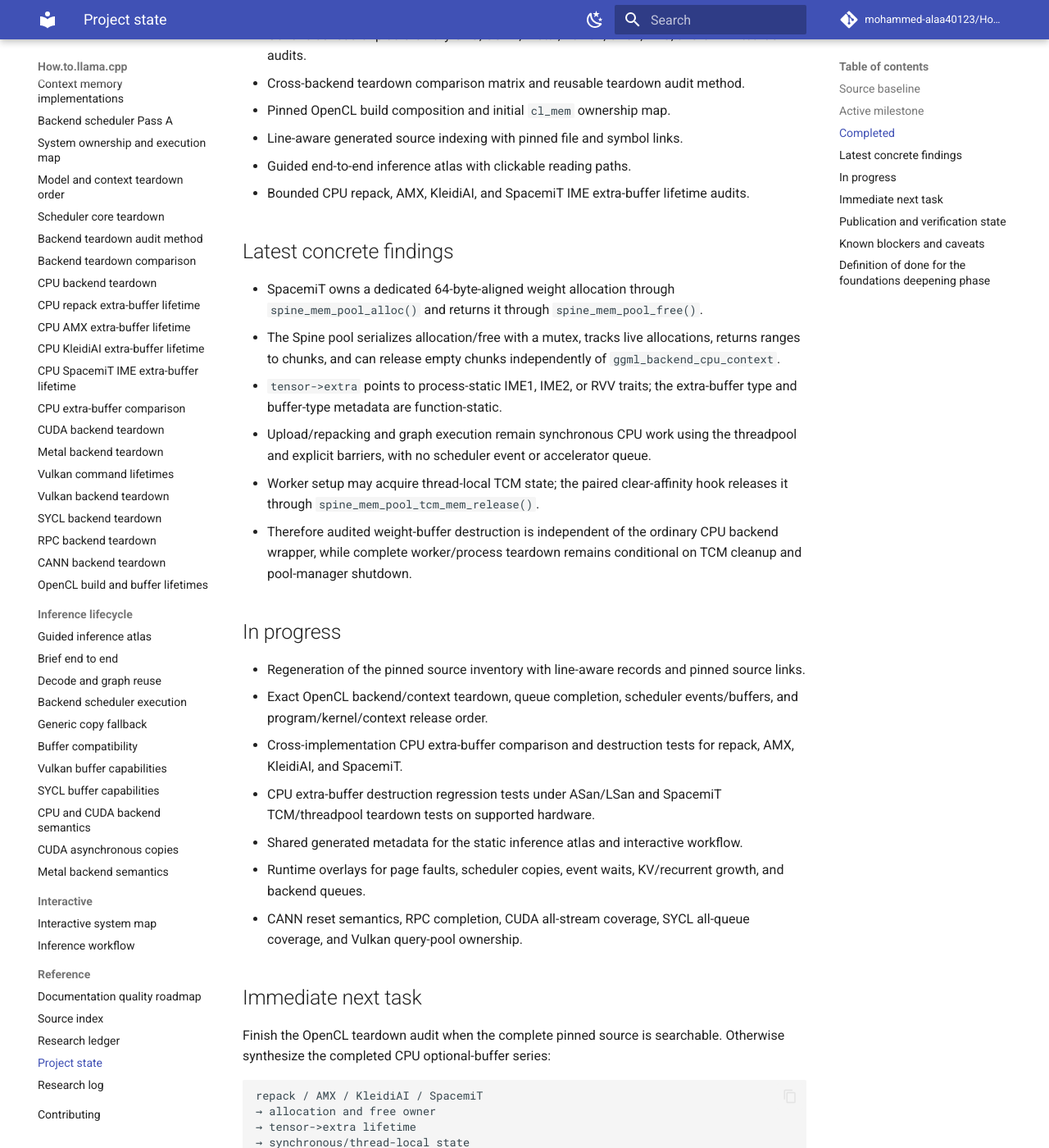
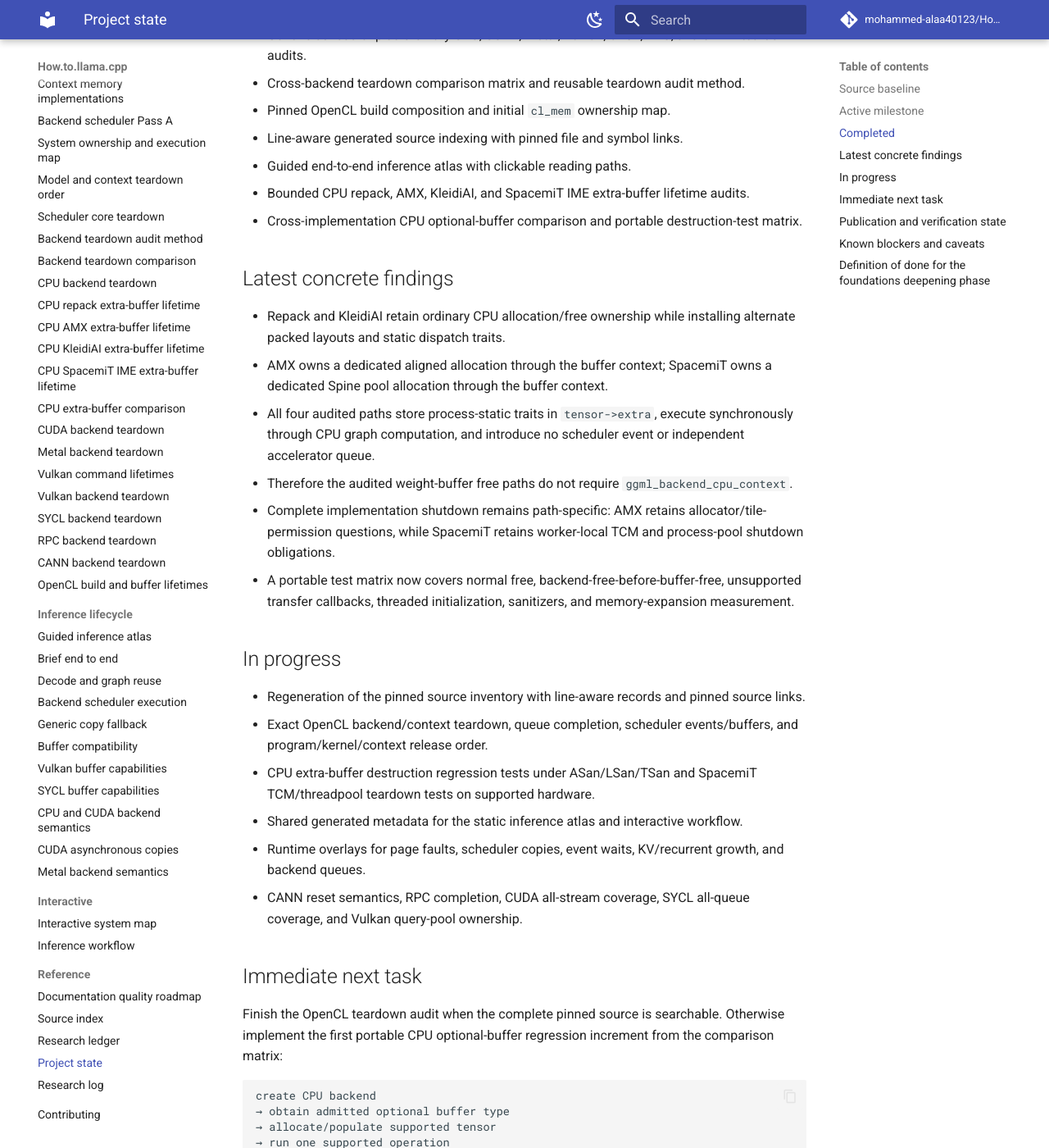
Before and after one commit to mohammed-alaa40123/How.to.llama.cpp, an MkDocs documentation site: the page built from docs/reference/project-state.md, in a window 1280 px wide and 1400 px high, scrolled down 930 px. Shown: the whole window at 82% size. Built offline with MkDocs 1.6.1 and Material for MkDocs 9.7.7, drawn with Linux system fonts in a browser that asks for light colours; comment, search, counter and statistics services are not loaded; some of the changed text lies outside the part shown.

Commit message:
docs: update project state after CPU comparison

````diff
--- a/docs/reference/project-state.md
+++ b/docs/reference/project-state.md
@@ -27,58 +27,56 @@ Read this file after the root README on every run. It is the compact checkpoint
 - Line-aware generated source indexing with pinned file and symbol links.
 - Guided end-to-end inference atlas with clickable reading paths.
 - Bounded CPU repack, AMX, KleidiAI, and SpacemiT IME extra-buffer lifetime audits.
+- Cross-implementation CPU optional-buffer comparison and portable destruction-test matrix.
 
 ## Latest concrete findings
 
-- SpacemiT owns a dedicated 64-byte-aligned weight allocation through `spine_mem_pool_alloc()` and returns it through `spine_mem_pool_free()`.
-- The Spine pool serializes allocation/free with a mutex, tracks live allocations, returns ranges to chunks, and can release empty chunks independently of `ggml_backend_cpu_context`.
-- `tensor->extra` points to process-static IME1, IME2, or RVV traits; the extra-buffer type and buffer-type metadata are function-static.
-- Upload/repacking and graph execution remain synchronous CPU work using the threadpool and explicit barriers, with no scheduler event or accelerator queue.
-- Worker setup may acquire thread-local TCM state; the paired clear-affinity hook releases it through `spine_mem_pool_tcm_mem_release()`.
-- Therefore audited weight-buffer destruction is independent of the ordinary CPU backend wrapper, while complete worker/process teardown remains conditional on TCM cleanup and pool-manager shutdown.
+- Repack and KleidiAI retain ordinary CPU allocation/free ownership while installing alternate packed layouts and static dispatch traits.
+- AMX owns a dedicated aligned allocation through the buffer context; SpacemiT owns a dedicated Spine pool allocation through the buffer context.
+- All four audited paths store process-static traits in `tensor->extra`, execute synchronously through CPU graph computation, and introduce no scheduler event or independent accelerator queue.
+- Therefore the audited weight-buffer free paths do not require `ggml_backend_cpu_context`.
+- Complete implementation shutdown remains path-specific: AMX retains allocator/tile-permission questions, while SpacemiT retains worker-local TCM and process-pool shutdown obligations.
+- A portable test matrix now covers normal free, backend-free-before-buffer-free, unsupported transfer callbacks, threaded initialization, sanitizers, and memory-expansion measurement.
 
 ## In progress
 
 - Regeneration of the pinned source inventory with line-aware records and pinned source links.
 - Exact OpenCL backend/context teardown, queue completion, scheduler events/buffers, and program/kernel/context release order.
-- Cross-implementation CPU extra-buffer comparison and destruction tests for repack, AMX, KleidiAI, and SpacemiT.
-- CPU extra-buffer destruction regression tests under ASan/LSan and SpacemiT TCM/threadpool teardown tests on supported hardware.
+- CPU extra-buffer destruction regression tests under ASan/LSan/TSan and SpacemiT TCM/threadpool teardown tests on supported hardware.
 - Shared generated metadata for the static inference atlas and interactive workflow.
 - Runtime overlays for page faults, scheduler copies, event waits, KV/recurrent growth, and backend queues.
 - CANN reset semantics, RPC completion, CUDA all-stream coverage, SYCL all-queue coverage, and Vulkan query-pool ownership.
 
 ## Immediate next task
 
-Finish the OpenCL teardown audit when the complete pinned source is searchable. Otherwise synthesize the completed CPU optional-buffer series:
+Finish the OpenCL teardown audit when the complete pinned source is searchable. Otherwise implement the first portable CPU optional-buffer regression increment from the comparison matrix:
 
 ```text
-repack / AMX / KleidiAI / SpacemiT
-→ allocation and free owner
-→ tensor->extra lifetime
-→ synchronous/thread-local state
-→ unsupported transfer callbacks
-→ backend-wrapper independence
-→ portable destruction test matrix
+create CPU backend
+→ obtain admitted optional buffer type
+→ allocate/populate supported tensor
+→ run one supported operation
+→ free CPU backend wrapper
+→ free tensor metadata and buffer
+→ repeat under ASan/LSan
 ```
 
 ## Publication and verification state
 
-- Work is published in PR #1 from branch `automation/backend-teardown-audit-method`; checked head `f86b8c67c959f47d01a5574b65f0c471b3eb9353` was mergeable before the final state-only commit.
-- Added `docs/architecture/cpu-spacemit-ime-extra-buffer-lifetime.md` and linked it after the KleidiAI audit.
-- Added detailed note `logs/research/2026-07-14/0650-cpu-spacemit-ime-extra-buffer-lifetime.md`.
+- Work is published in PR #1 from branch `automation/backend-teardown-audit-method`.
+- Added `docs/architecture/cpu-extra-buffer-comparison.md` and linked it after the four implementation-specific CPU pages.
+- Added detailed note `logs/research/2026-07-14/0749-cpu-extra-buffer-comparison.md`.
 - Updated README TODOs, project state, and research log; the research ledger is unchanged because no external source changed.
-- Local cloning again failed with `Could not resolve host: github.com`, so local Python tests, strict MkDocs build, and `check_site.sh` could not run.
-- Documentation CI run `29304828892` completed with failure. Checkout, Python setup, and context reading succeeded; step 5, `Validate project context, interactive links, and scripts`, failed, so dependency installation and strict MkDocs build were skipped.
-- The decoded job log exposed the failing step but was truncated before the validator stderr/assertion, so no evidence-backed fix could be applied in this run.
-- Direct opening of the Pages root and the existing KleidiAI route was rejected by the web safe-URL gate. The new SpacemiT route is branch-only until PR #1 merges, so its deployed HTTP response cannot yet be checked.
+- Local checkout-based Python tests, strict MkDocs build, and `check_site.sh` remain unavailable in this runtime.
+- GitHub Actions and Pages verification for the current head are recorded below after the final checks.
 
 ## Known blockers and caveats
 
-- **Pinned regeneration blocker:** local GitHub DNS resolution failed, so the source index could not be regenerated here.
+- **Pinned regeneration blocker:** no usable local pinned llama.cpp checkout is available, so the source index could not be regenerated here.
 - **Large upstream file blocker:** the connector exposes the pinned OpenCL blob as truncated output and exact hidden symbols remain difficult to search.
 - **Local validation blocker:** Python tests, strict MkDocs build, and `check_site.sh` require a usable checkout.
-- **CI failure:** run `29304828892` failed specifically at `Validate project context, interactive links, and scripts`; the available decoded log was truncated before the exact validator message, and later build steps were skipped.
-- **Pages verification blocker:** direct URL access was rejected; the SpacemiT page cannot deploy until PR #1 merges.
+- **CI history:** run `29304828892` failed specifically at `Validate project context, interactive links, and scripts`; the available decoded log was truncated before the exact validator message, and later build steps were skipped.
+- **Pages verification blocker:** the new comparison page is branch-only until PR #1 merges.
 - **SpacemiT caveat:** buffer lifetime is distinct from thread-local TCM leases and process-level pool-manager lifetime.
 - **Scope caveat:** optional CPU extra-buffer audits do not prove behavior for HBM or future implementations.
 - Mapping, allocation, residency, validity, command completion, ownership, reset, thread-local leases, and release remain distinct states.
````
Also changed, not shown: other parts of docs/reference/project-state.md (+1 -1 lines).
